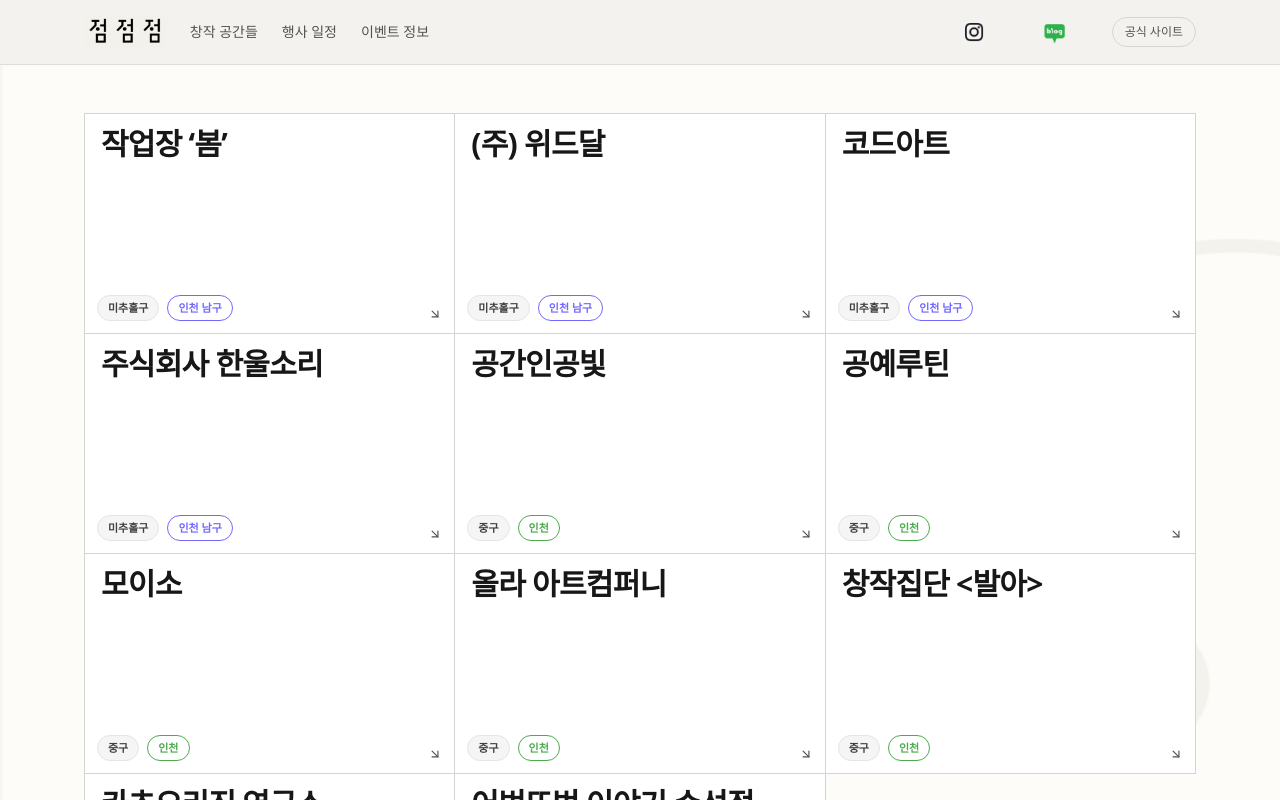
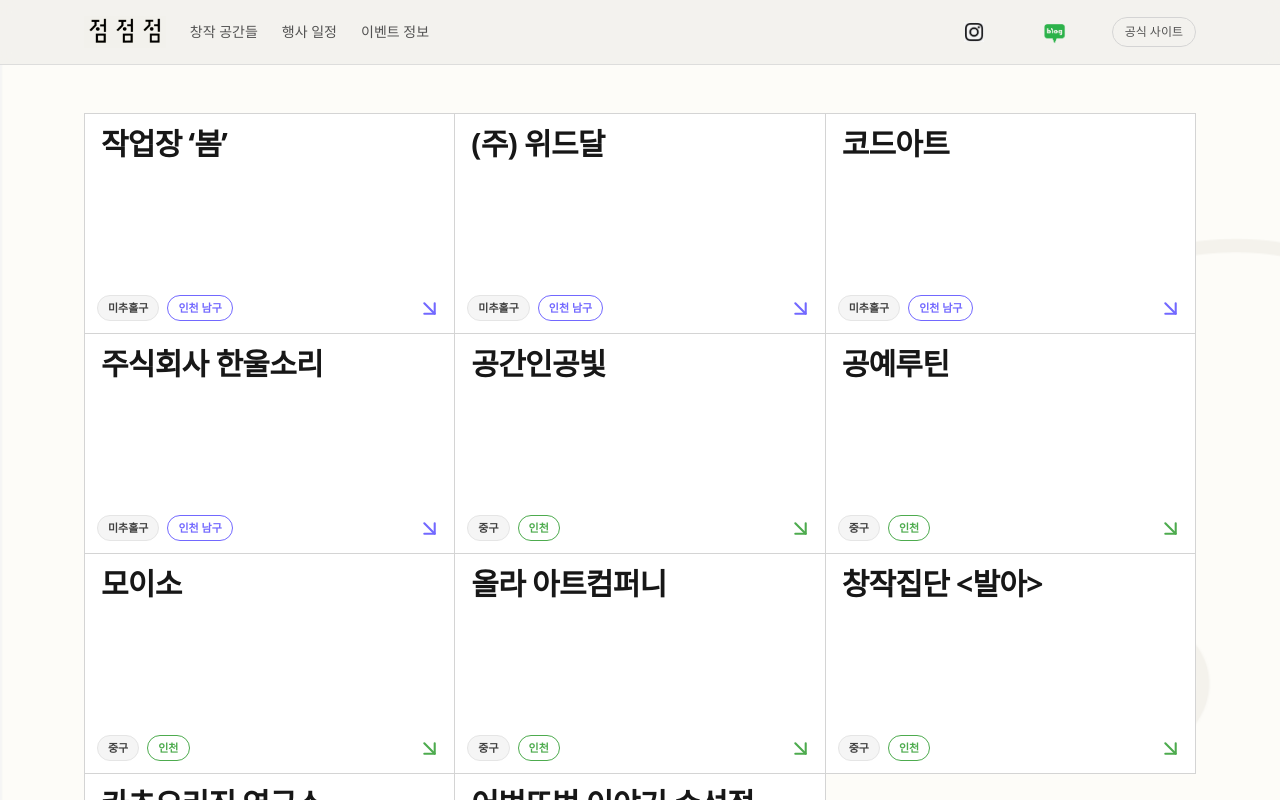
Before and after one commit to APPS-sookmyung/2025-INCHEON-SITE, a React (Vite) app: page /spaces in a window 1280 px wide. Shown: the top 800 px of the page. Built offline with nearby package versions, Linux system fonts and the light colour scheme.

Commit message:
chore: ArrowDownRight 조건부 컬러 수정

```diff
--- a/src/pages/MainPage.jsx
+++ b/src/pages/MainPage.jsx
@@ -1,20 +1,8 @@
-import { Link } from 'react-router-dom';
 
 const MainPage = () => {
   return (
     <div className="min-h-svh bg-[#FAFAF7] text-[#1A1A1A]">
-      <main className="mx-auto max-w-6xl px-5 py-12">
-        <h1 className="text-4xl font-bold mb-8">인천 창작 공간</h1>
-        <p className="text-lg text-neutral-600 mb-8">
-          인천의 다양한 창작 공간들을 둘러보세요.
-        </p>
-        <Link
-          to="/spaces"
-          className="inline-block px-6 py-3 bg-black text-white rounded-lg hover:bg-neutral-800 transition-colors"
-        >
-          창작 공간 보기
-        </Link>
-      </main>
+
     </div>
   );
 };
--- a/src/pages/SpaceListPage.jsx
+++ b/src/pages/SpaceListPage.jsx
@@ -1,9 +1,19 @@
-import { ArrowDownRight, Instagram, Search, Menu } from 'lucide-react';
+import { ArrowDownRight } from 'lucide-react';
 import { useMemo } from 'react';
 import { useNavigate } from 'react-router-dom';
 import Header from '../components/header';
 import Footer from '../components/footer'
 import listPageBg from '../assets/ListPageBg.png'
+
+
+// district 조건과 같이 화살표 색상 설정
+function getDistrictTextColor(region, district) {
+    const key = `${region}|${district}`;
+    const clasName=districtColors[key];
+
+    const match=clasName?.match(/text-\[#([0-9a-fA-F]{6})\]/);
+    return match? `#${match[1]}`: 'text-neutral-600';
+}
 
 // className 유틸리티 함수
 const cx = (...classes) => classes.filter(Boolean).join(' ');
@@ -103,8 +113,9 @@ const ListPage = () => {
         <a
         href="#"
         className="absolute right-3 bottom-3 z-10 inline-flex items-center gap-1.5 text-[11px] text-neutral-600 group-hover:text-white transition-colors"
+        style={{ color: getDistrictTextColor(place.region, place.district) }}
         >
-         <ArrowDownRight size={14} />
+         <ArrowDownRight size={25} />
         </a>
         </article>
         );
```
